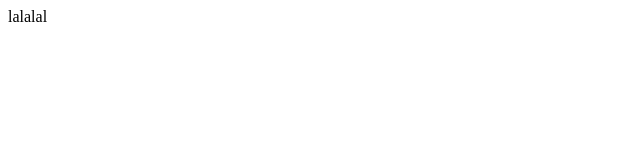
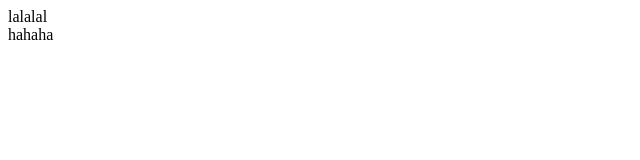
Before and after one commit to xxiaowuwu/git-, a plain HTML site: page index.html in a window 1280 px wide. Shown: the full height of the page, 0-640 px from the left. Drawn offline with Linux system fonts and the light colour scheme.

Commit message:
第二次

```diff
--- a/index.html
+++ b/index.html
@@ -5,5 +5,6 @@
     </head>
     <body>
     <div>lalalal</div>
+    <div>hahaha</div>
     </body>
 </html>
```
